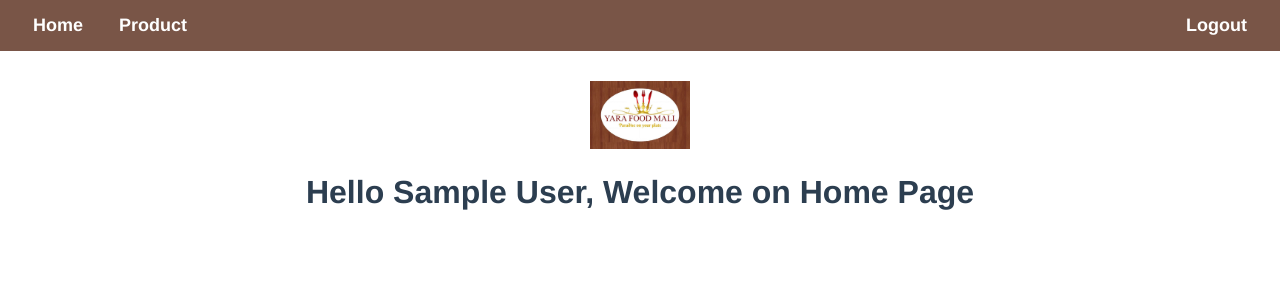
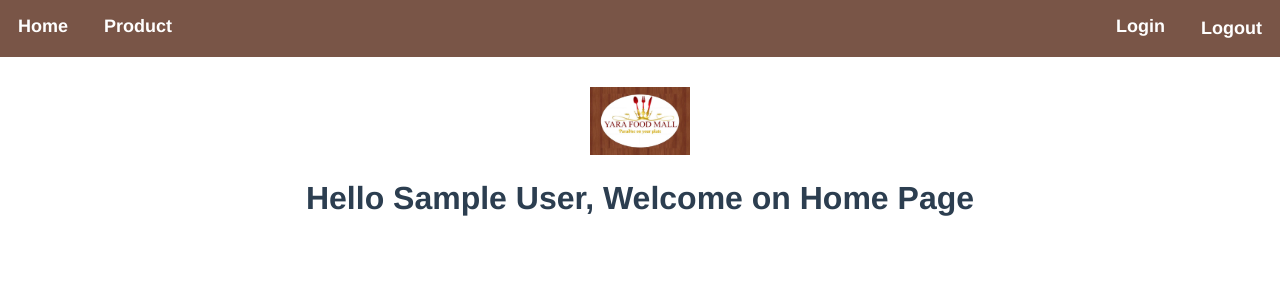
Before and after one commit to eugeneegbe/manage-resto, a Vue app: page / in a window 1280 px wide. Shown: the top 300 px of the page. Built offline with nearby package versions, Linux system fonts and the light colour scheme; sample sign-in values are in the browser's storage.

Commit message:
Fixed issue with login/logout

```diff
--- a/src/components/HomePage.vue
+++ b/src/components/HomePage.vue
@@ -7,12 +7,6 @@
 <script>
 import ResHeader from './ResHeader.vue'
 
-let user_data = JSON.parse(localStorage.getItem('user-data'))
-let user_name = ''
-
-if(user_data){
-    user_name = user_data.name
-}
 
 export default {
     name: "HomePage",
@@ -21,11 +15,15 @@ export default {
     },
     data() {
         return {
-            name: user_name
+            name: ''
         }
     },
     mounted() {
-        if (this.name == '') {
+        let user_data = JSON.parse(localStorage.getItem('user-data'))
+
+        if(user_data){
+            this.name = user_data.name
+        }else{
             this.$router.push({ path: '/login' })
         }
     }
--- a/src/components/LogIn.vue
+++ b/src/components/LogIn.vue
@@ -36,8 +36,10 @@
         },
         mounted() {
             let user_data = JSON.parse(localStorage.getItem('user-data'))
-            if (user_data) {
-                this.$router.push({ path: '/' })
+            if (user_data === null) {
+                // this.$router.push({ name: 'SignUp' });
+            }else{
+                this.$router.push({ name: 'HomePage' })
             }
         }
     };
--- a/src/components/ResHeader.vue
+++ b/src/components/ResHeader.vue
@@ -1,11 +1,20 @@
 <template>
     <div class="nav">
         <div class="left-menu">
-            <a href="#">Home</a>
-            <a href="#">Product</a>
+            <p>
+            <router-link to="/login">Home</router-link>
+            </p>
+            <p>
+            <router-link to="/login">Product</router-link>
+            </p>
         </div>
 
+
+
         <div class="right-menu">
+            <p>
+            <router-link to="/login">Login</router-link>
+            </p>
             <a @click="logout">Logout</a>
         </div>
 
@@ -14,11 +23,11 @@
 
 <script>
     export default {
-        name: "ResHeader",
+    name: "ResHeader",
     methods: {
         logout() {
             localStorage.clear()
-            this.$router.push({ name: 'Login' })
+            this.$router.push({ name: 'LogIn' })
         }
     }
     }
@@ -30,7 +39,6 @@
     background-color: #795547;
     overflow: hidden;
     margin-bottom: 30px;
-    padding: 15px;
 }
 
 .nav a{
@@ -45,10 +53,12 @@
 
 .left-menu{
     float: left;
+    display: flex;
 }
 
 .right-menu {
     float: right;
+    display: flex;
 }
 
 .nav a:hover{
--- a/src/components/SignUp.vue
+++ b/src/components/SignUp.vue
@@ -42,7 +42,7 @@ export default {
         // Redirect user to homepage if they are signed in already
         let user = JSON.parse(localStorage.getItem('user-data'))
         if (user) {
-            this.$router.go('/')
+            this.$router.push({name: 'HomePage'})
         }
     }
 }
```
